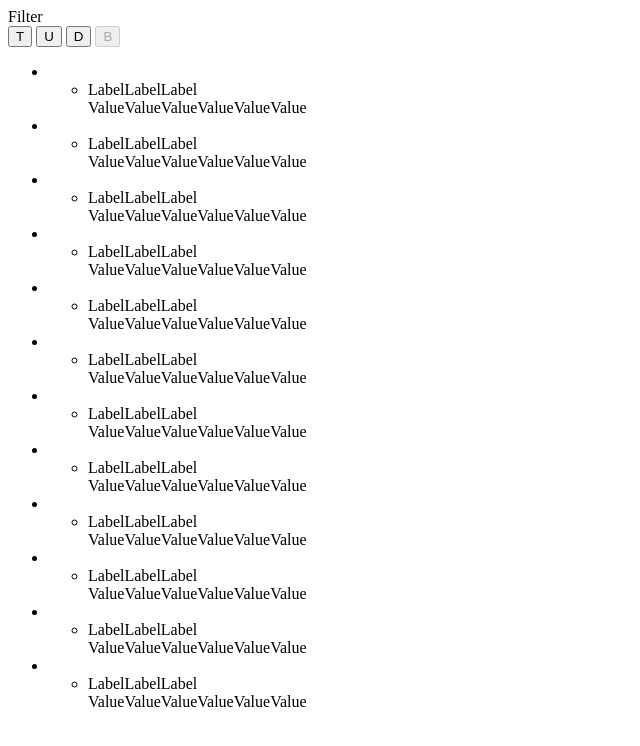
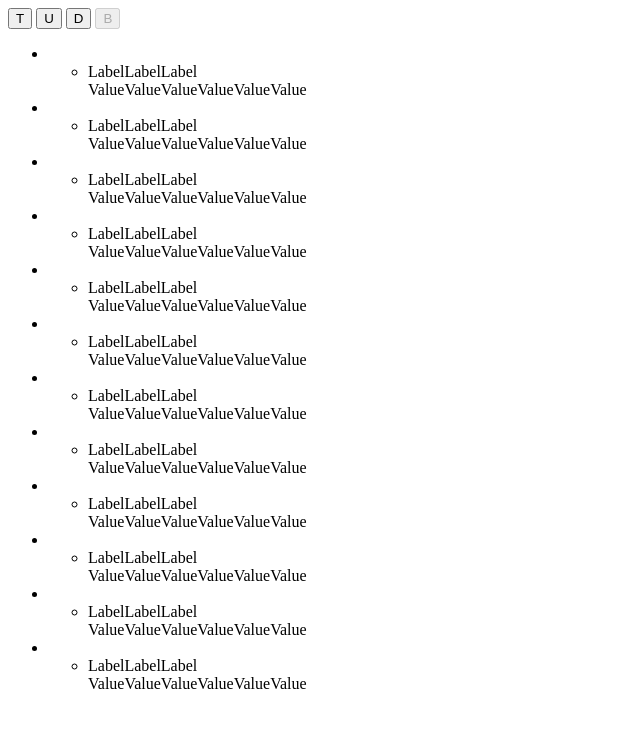
Before and after one commit to ValeryShvyndzikau/rearrange-html, a website: page index.html in a window 1280 px wide. Shown: the whole page, without its empty margins (0-640 px from the left). Drawn offline with Linux system fonts and the light colour scheme.

Commit message:
2 files modified

```diff
--- a/index.html
+++ b/index.html
@@ -1,5 +1,5 @@
 <div class="slideout__content rearrange-positions">
-  <div class="rearrange-positions__filter">Filter</div>
+  <!--<div class="rearrange-positions__filter">Filter</div>-->
 	<div class="rearrange-positions__control">
       <button class="rearrange-control__button">T</button>
       <button class="rearrange-control__button">U</button>
@@ -7,7 +7,7 @@
       <button class="rearrange-control__button" disabled="disabled">B</button>
 	</div>
 	<div class="rearrange-positions__list">
-    <div class="extra-wrapper">
+    <!--<div class="extra-wrapper">-->
       <ul class="pe-simple-slats">
 
         <li class="pe-simple-slat">
@@ -91,7 +91,7 @@
           </ul>
         </li>
 
-              <li class="pe-simple-slat">
+               <li class="pe-simple-slat">
           <ul class="pe-simple-slat__tabular">
             <li class="pe-simple-slat__tabularrow">
               <div class="pe-simple-slat__tabularlabel"><span>LabelLabelLabel </span></div>
@@ -120,5 +120,5 @@
 
       </ul>
     </div>
-  </div>
+  <!--</div>-->
 </div>
--- a/style.css
+++ b/style.css
@@ -101,19 +101,20 @@
   align-items: flex-end;
 }
 
-.extra-wrapper {
+/* .extra-wrapper {
+  min-height:0px;
   background: purple;
-  height: 100%;
+  //height: inherit;
   overflow-y: auto;
-}
+} */
 
 .rearrange-positions__list {
   //width: 100%;
   //background: red;
   margin-left: 45px;
- // overflow-y: auto;
+ overflow-y: auto;
   //height: 400px;
-  //height: inherit;
+  height: 100%;
  // background: red;
 }
 
```
